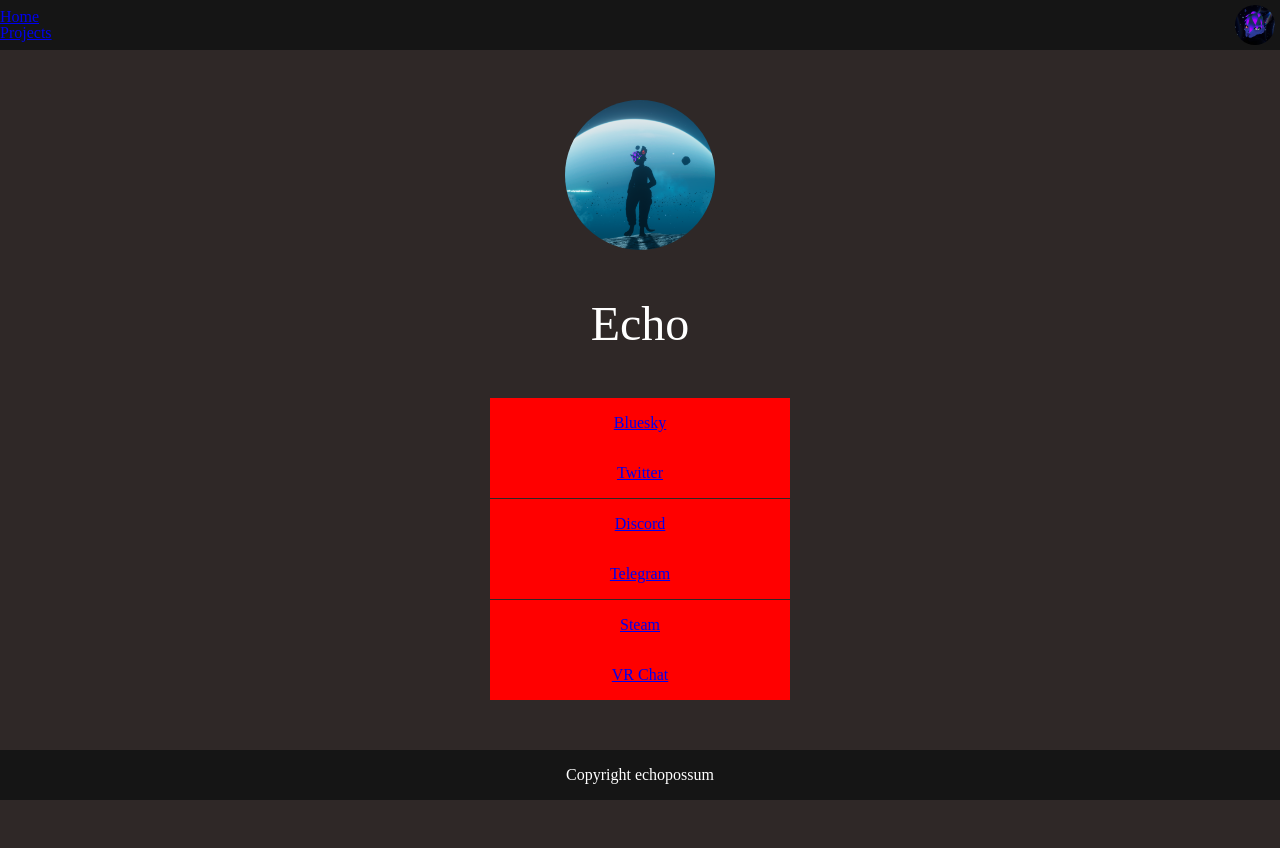
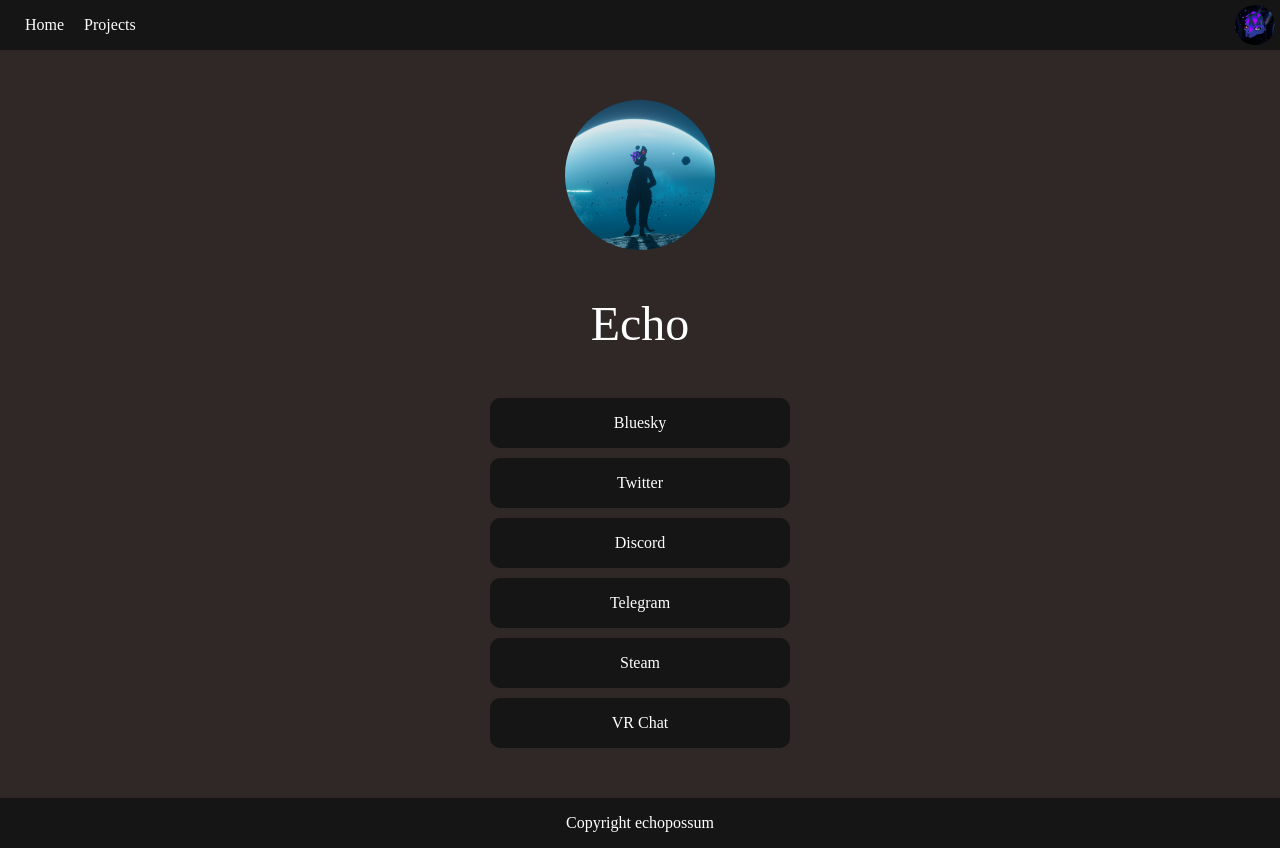
Before and after one commit to echopossum/echo-links, a plain HTML site: page index.html in a window 1280 px wide. Before the commit the page ends 800 px from the top, so only its background shows below. Drawn offline with Linux system fonts and the light colour scheme.

Commit message:
Update some styling

```diff
--- a/styles.css
+++ b/styles.css
@@ -38,15 +38,15 @@ body {
   width: 300px;
   margin-bottom: 50px;
   margin-top: 50px;
+  gap: 10px;
 }
 
 .header-bar,
 .footer-bar {
   background-color: var(--Darker-Black);
-  height: 50px;
+  min-height: 50px;
   width: 100vw;
   display: flex;
-  justify-content: center;
   align-items: center;
 }
 
@@ -54,9 +54,11 @@ body {
   justify-content: space-between;
 }
 
-.copyright-text {
+.footer-bar{
+  justify-content: center;
   color: white;
 }
+
 
 .content {
   display: flex;
@@ -74,8 +76,22 @@ h1 {
 .button {
   width: 100%;
   height: 50px;
-  background-color: red;
+  background-color: var(--Darker-Black);
   display: flex;
   justify-content: center;
   align-items: center;
+  color: white;
+  border-radius: 10px;
 }
+
+ul{
+  display: flex;
+  gap: 20px;
+  margin-left: 25px;
+}
+
+a{
+  text-decoration: none;
+  color: white;
+
+}
```
